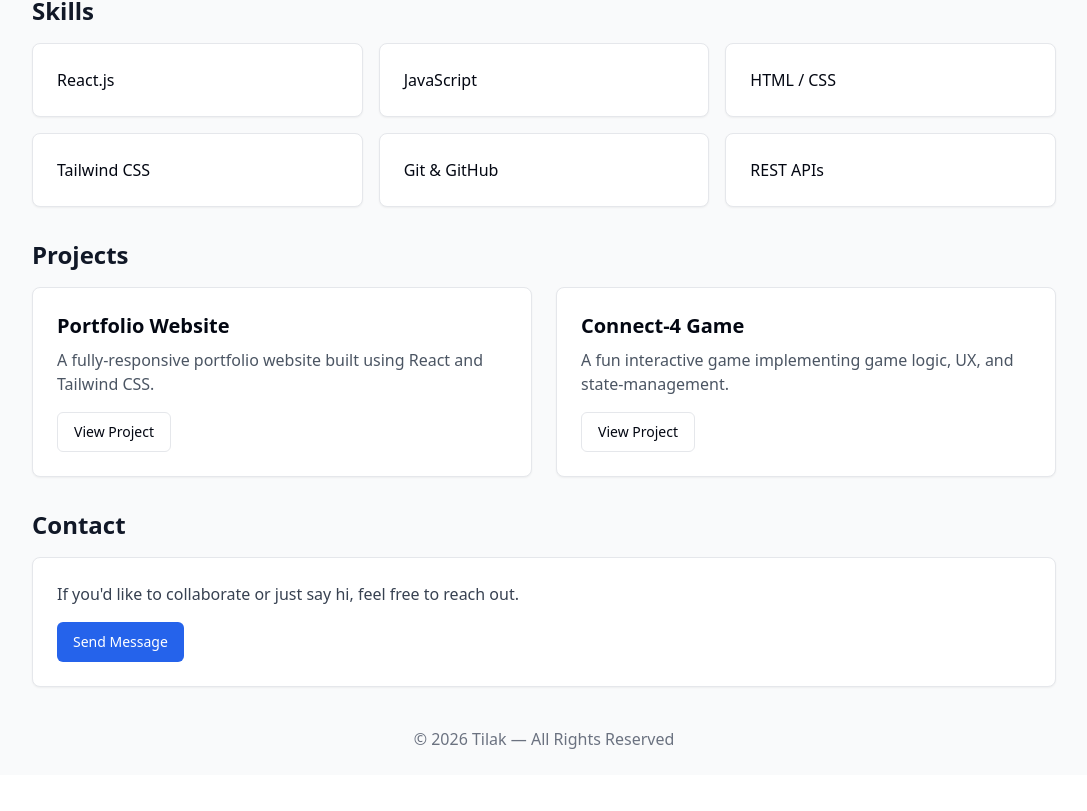
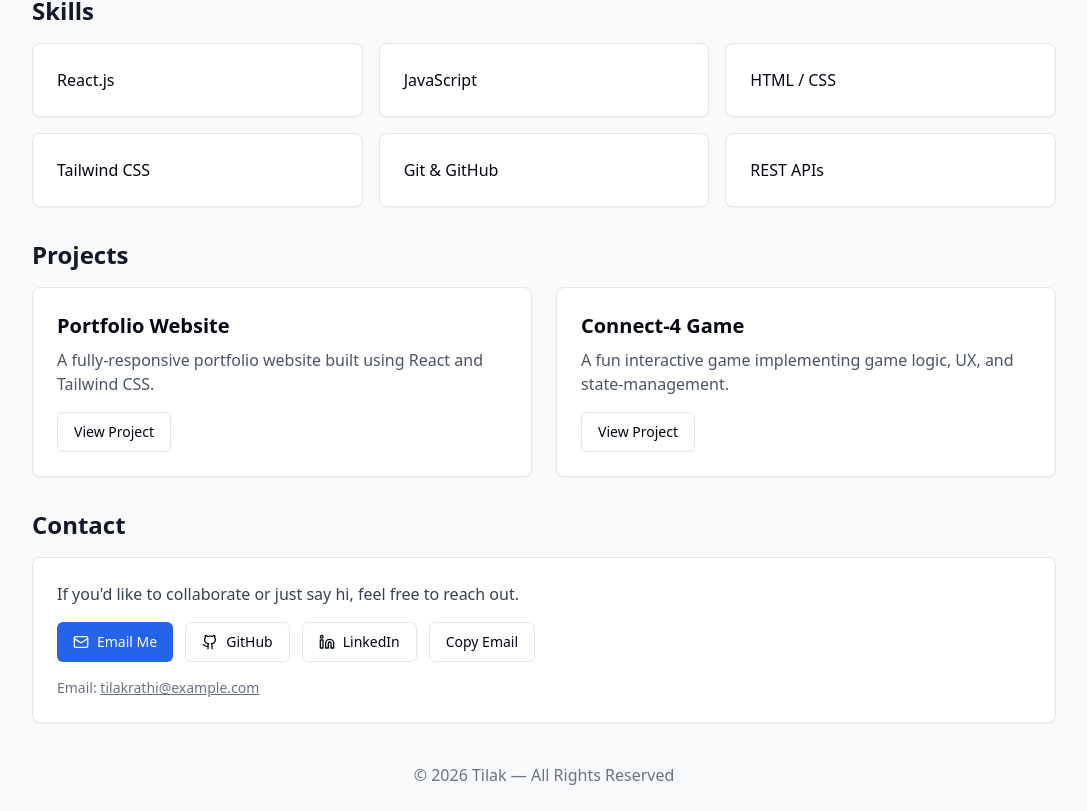
Before and after one commit to tilakrathi/Portfolio, a React (Vite) app in the folder frontend/: page / in a window 1280 px wide. Shown: the part 497-1308 px from the top of the page, without its empty margins (96-1183 px from the left). Before the commit the page ends 1272 px from the top, so only its background shows below. Built offline with nearby package versions, Linux system fonts and the light colour scheme; no server answers.

Commit message:
Frontend: make contact/social links clickable

```diff
--- a/frontend/src/App.jsx
+++ b/frontend/src/App.jsx
@@ -5,6 +5,30 @@ import { Button } from "@/components/ui/button";
 import { Mail, Github, Linkedin } from "lucide-react";
 
 export default function ProfessionalPortfolio() {
+  const CONTACT_EMAIL = "tilakrathi@example.com";
+  const GITHUB_URL = "https://github.com/tilakrathi";
+  const LINKEDIN_URL = "https://www.linkedin.com/in/tilakrathi/";
+
+  const copyEmail = async () => {
+    try {
+      await navigator.clipboard.writeText(CONTACT_EMAIL);
+      alert("Email copied to clipboard");
+    } catch {
+      // Fallback for older browsers / permission denial
+      try {
+        const ta = document.createElement("textarea");
+        ta.value = CONTACT_EMAIL;
+        document.body.appendChild(ta);
+        ta.select();
+        document.execCommand("copy");
+        document.body.removeChild(ta);
+        alert("Email copied to clipboard");
+      } catch {
+        alert(`Copy this email: ${CONTACT_EMAIL}`);
+      }
+    }
+  };
+
   const [backendStatus, setBackendStatus] = useState({ state: "loading" });
 
   useEffect(() => {
@@ -37,9 +61,24 @@ export default function ProfessionalPortfolio() {
           </p>
         </div>
         <div className="flex md:justify-end gap-3">
-          <Button variant="outline"><Mail className="w-4 h-4 mr-2"/>Contact</Button>
-          <Button variant="outline"><Github className="w-4 h-4 mr-2"/>GitHub</Button>
-          <Button variant="outline"><Linkedin className="w-4 h-4 mr-2"/>LinkedIn</Button>
+          <Button
+            variant="outline"
+            onClick={() => window.location.href = `mailto:${CONTACT_EMAIL}?subject=Portfolio%20Contact`}
+          >
+            <Mail className="w-4 h-4 mr-2" />Contact
+          </Button>
+          <Button
+            variant="outline"
+            onClick={() => window.open(GITHUB_URL, "_blank", "noopener,noreferrer")}
+          >
+            <Github className="w-4 h-4 mr-2" />GitHub
+          </Button>
+          <Button
+            variant="outline"
+            onClick={() => window.open(LINKEDIN_URL, "_blank", "noopener,noreferrer")}
+          >
+            <Linkedin className="w-4 h-4 mr-2" />LinkedIn
+          </Button>
         </div>
       </header>
 
@@ -144,7 +183,31 @@ export default function ProfessionalPortfolio() {
               <p className="text-gray-700 mb-4">
                 If you'd like to collaborate or just say hi, feel free to reach out.
               </p>
-              <Button>Send Message</Button>
+              <div className="flex flex-wrap gap-3">
+                <Button
+                  onClick={() => window.location.href = `mailto:${CONTACT_EMAIL}?subject=Portfolio%20Contact`}
+                >
+                  <Mail className="w-4 h-4 mr-2" />Email Me
+                </Button>
+                <Button
+                  variant="outline"
+                  onClick={() => window.open(GITHUB_URL, "_blank", "noopener,noreferrer")}
+                >
+                  <Github className="w-4 h-4 mr-2" />GitHub
+                </Button>
+                <Button
+                  variant="outline"
+                  onClick={() => window.open(LINKEDIN_URL, "_blank", "noopener,noreferrer")}
+                >
+                  <Linkedin className="w-4 h-4 mr-2" />LinkedIn
+                </Button>
+                <Button variant="outline" onClick={copyEmail}>
+                  Copy Email
+                </Button>
+              </div>
+              <p className="text-sm text-gray-500 mt-4">
+                Email: <a className="underline" href={`mailto:${CONTACT_EMAIL}`}>{CONTACT_EMAIL}</a>
+              </p>
             </CardContent>
           </Card>
         </section>
```
